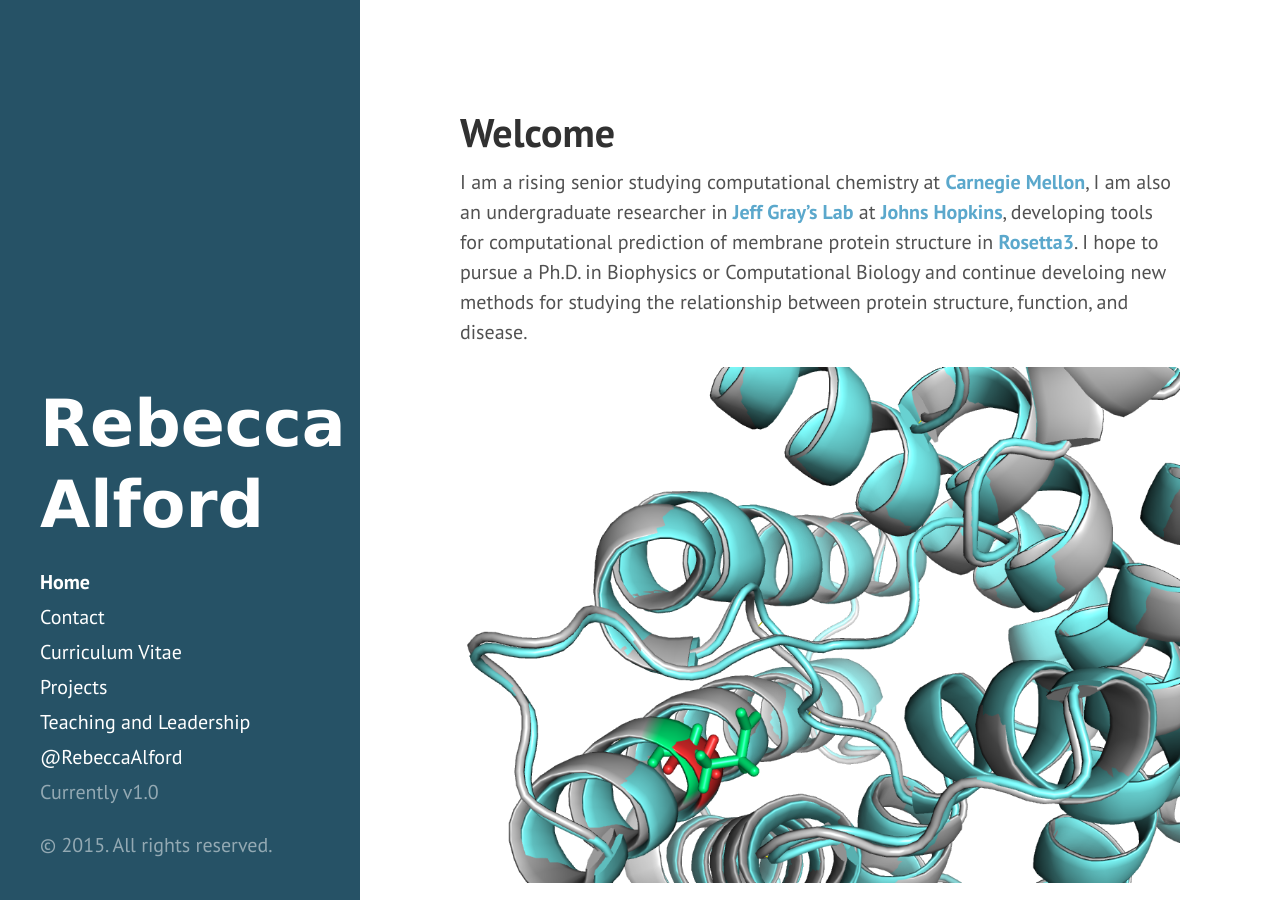
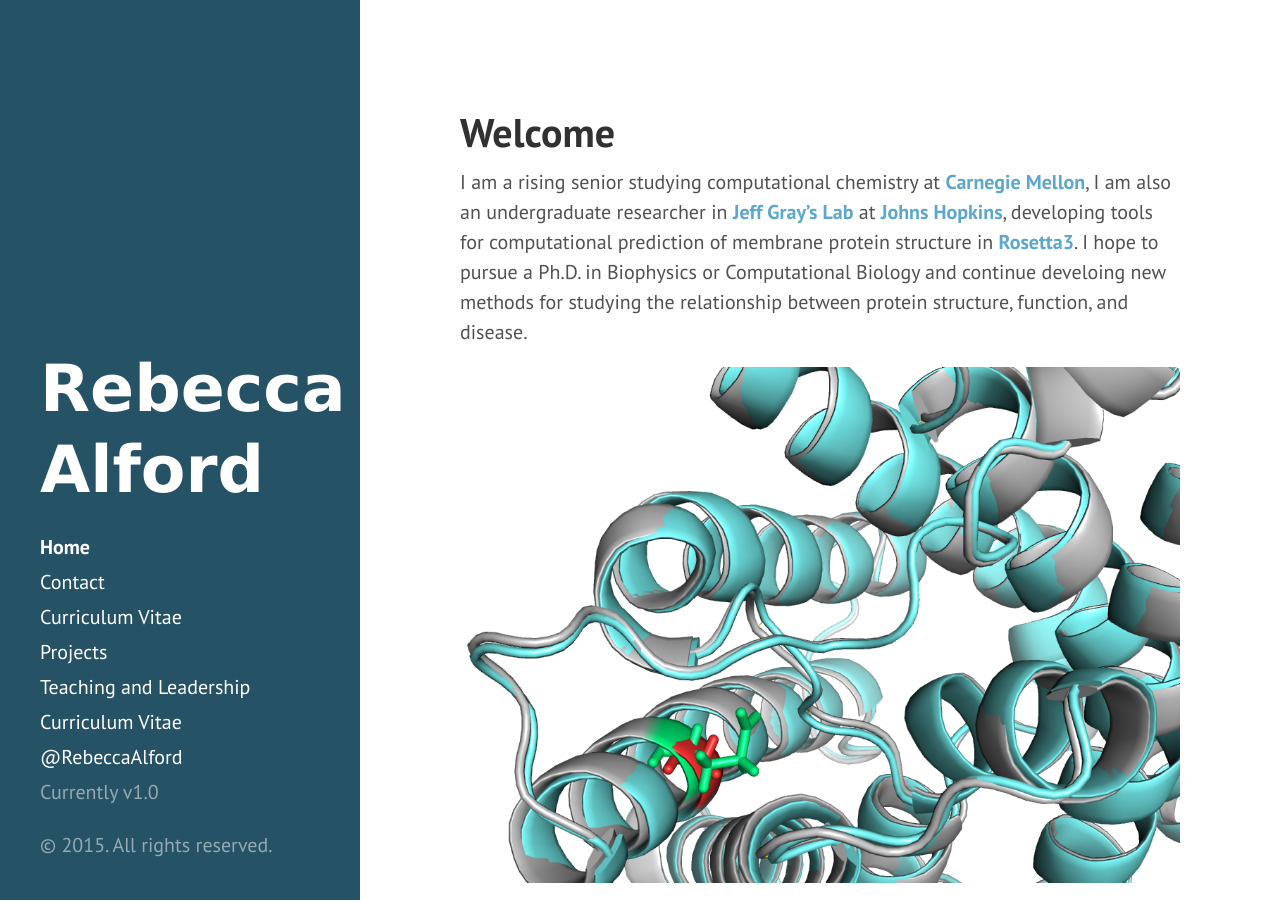
Before and after one commit to rfalford12/rfalford12.github.io, a Jekyll site: the page built from index.md, in a window 1280 px wide. Built offline with Jekyll 4.4.1, drawn with Linux system fonts in a browser that asks for light colours; Markdown is read by kramdown in place of the engine named in the settings; the list of posts is cut into pages by our own code.

Commit message:
Adjusting sidebar to include CV as a direct link

```diff
--- a/_includes/sidebar.html
+++ b/_includes/sidebar.html
@@ -22,15 +22,13 @@
           {% if node.layout == "page" %}
             <a class="sidebar-nav-item{% if page.url == node.url %} active{% endif %}" href="{{ node.url }}">{{ node.title }}</a>
           {% endif %}
-          {% if node.layout == "cv" %}
-            <a class="sidebar-nav-item{% if page.url == node.url %} active{% endif %}" href="{{ node.url }}">{{ node.title }}</a>
-          {% endif %}
           {% if node.layout == "contact" %}
             <a class="sidebar-nav-item{% if page.url == node.url %} active{% endif %}" href="{{ node.url }}">{{ node.title }}</a>
           {% endif %}
         {% endif %}
       {% endfor %}
 
+      <a class="sidebar-nav-item" href="{{ RFAlford_CV.pdf }}">Curriculum Vitae</a>
       <a class="sidebar-nav-item" href="{{ site.twitter.url }}">@{{ site.twitter.name }}</a>
       <span class="sidebar-nav-item">Currently v{{ site.version }}</span>
     </nav>
```
Also changed, not shown: pages/cv.md (+2 -0 lines).
